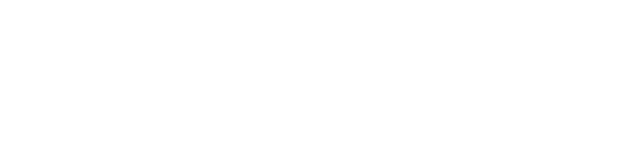
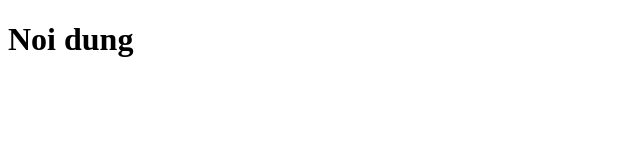
Before and after one commit to buithithundh271003/Comic_Web_Project, a plain HTML site: page index.html in a window 1280 px wide. Shown: the whole page, without its empty margins (0-640 px from the left). Drawn offline with Linux system fonts and the light colour scheme.

Commit message:
noi dung

```diff
--- a/index.html
+++ b/index.html
@@ -6,6 +6,6 @@
     <title>Document</title>
 </head>
 <body>
-
+    <h1>Noi dung</h1>
 </body>
 </html>
```
